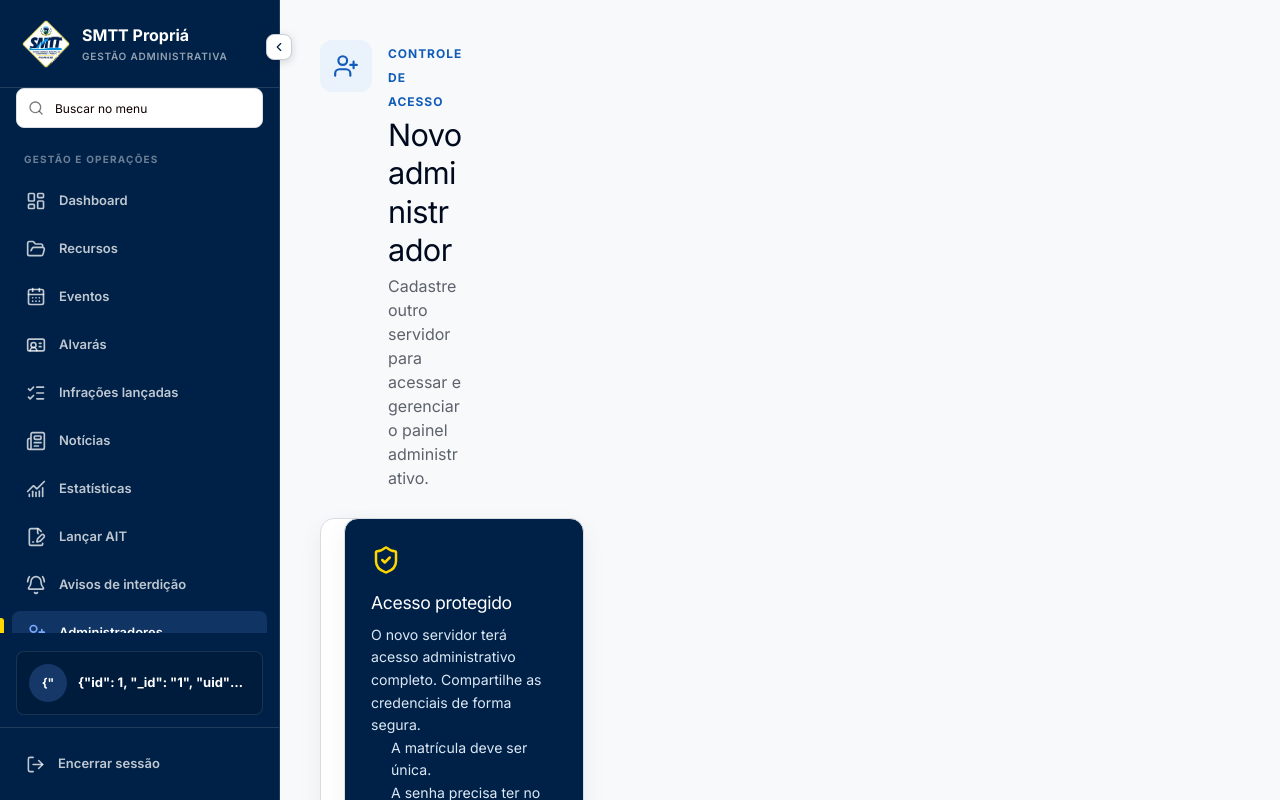
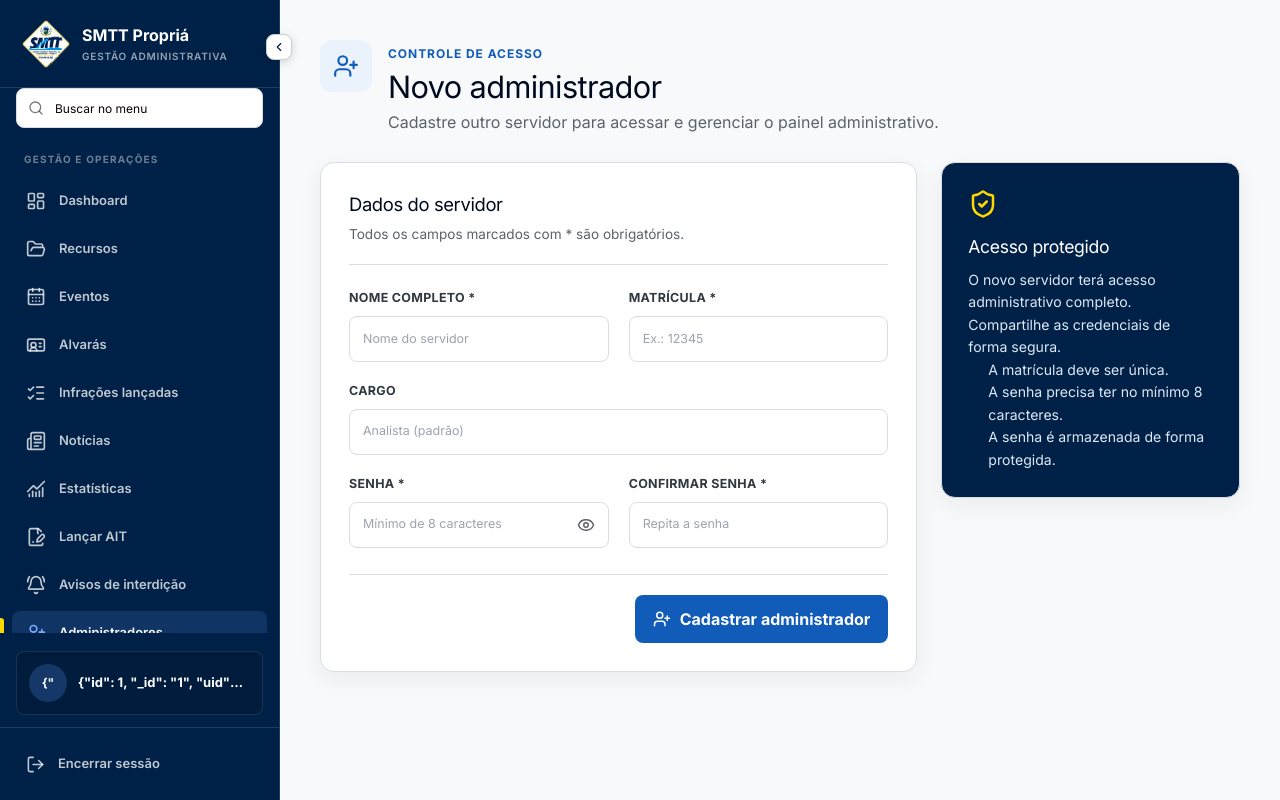
Before and after one commit to thaysss/site-smtt, a React (Vite) app in the folder smtt_frontend/: page /admin/usuarios in a window 1280 px wide. Built offline with nearby package versions, Linux system fonts and the light colour scheme; no server answers; sample sign-in values are in the browser's storage.

Commit message:
tela de cadastro

```diff
--- a/smtt_frontend/src/global.css
+++ b/smtt_frontend/src/global.css
@@ -654,7 +654,11 @@ body.alto-contraste .text-gray-900 {
 
 /* Cadastro de administradores */
 .admin-users-shell { display: flex; min-height: 100vh; }
-.admin-users-main { width: 100%; padding: 42px; }
+.admin-shell > main.admin-users-main {
+  flex: 1 1 0;
+  width: auto;
+  padding: 42px;
+}
 .admin-users-header { display: flex; gap: 16px; align-items: flex-start; max-width: 1040px; margin: 0 auto 28px; }
 .admin-users-heading-icon { display: grid; place-items: center; width: 52px; height: 52px; flex: 0 0 auto; border-radius: 12px; color: var(--admin-action); background: #eaf2fc; }
 .admin-users-header span { color: var(--admin-action); font-size: .75rem; font-weight: 800; letter-spacing: .08em; text-transform: uppercase; }
```
